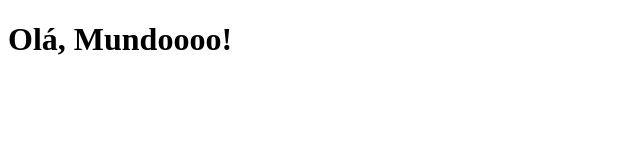
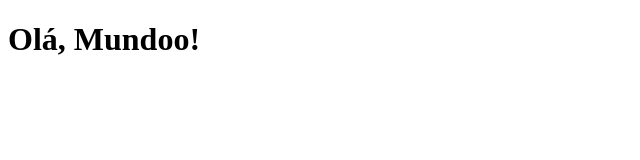
Before and after one commit to GersonESS/Ola-Mundo2022, a plain HTML site: page Site-OlaMundo/index.html in a window 1280 px wide. Shown: the full height of the page, 0-640 px from the left. Drawn offline with Linux system fonts and the light colour scheme.

Commit message:
Update index.html

```diff
--- a/Site-OlaMundo/index.html
+++ b/Site-OlaMundo/index.html
@@ -7,6 +7,6 @@
     <title>Document</title>
 </head>
 <body>
-    <h1>Olá, Mundoooo!</h1>
+    <h1>Olá, Mundoo!</h1>
 </body>
 </html>
```
